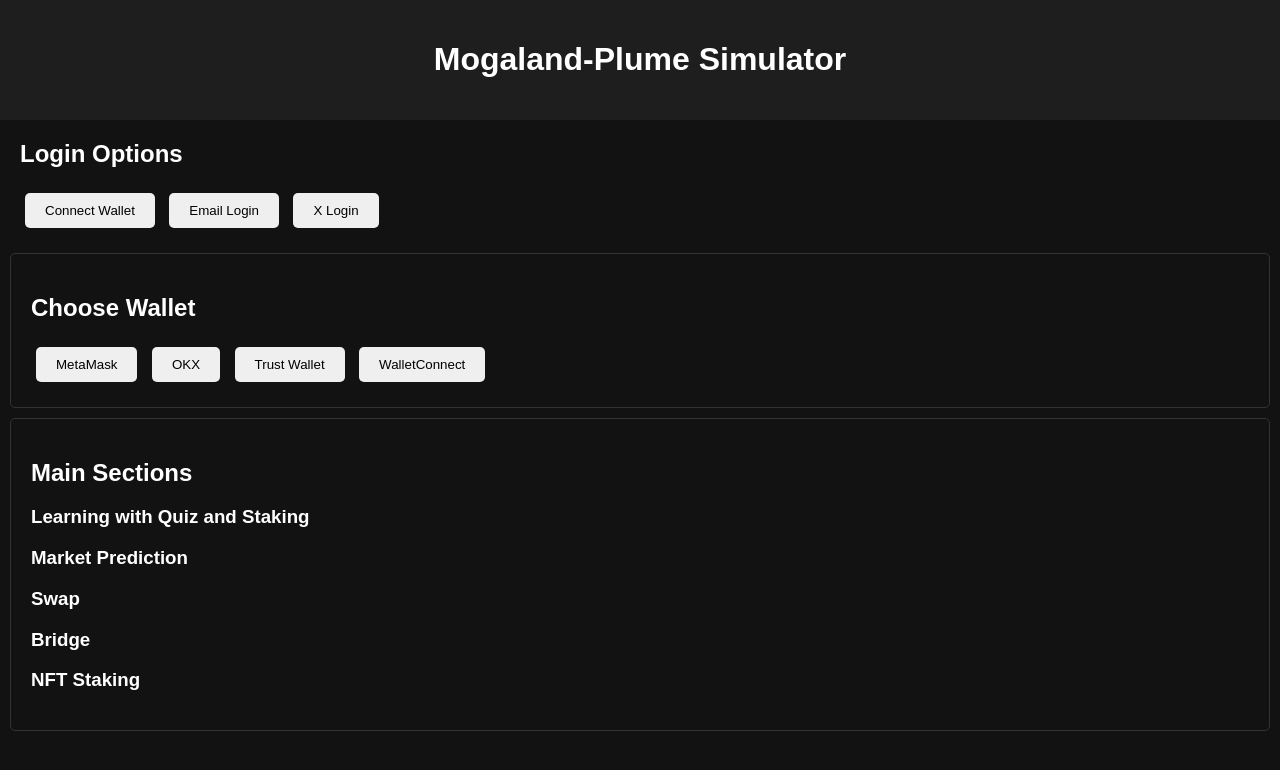
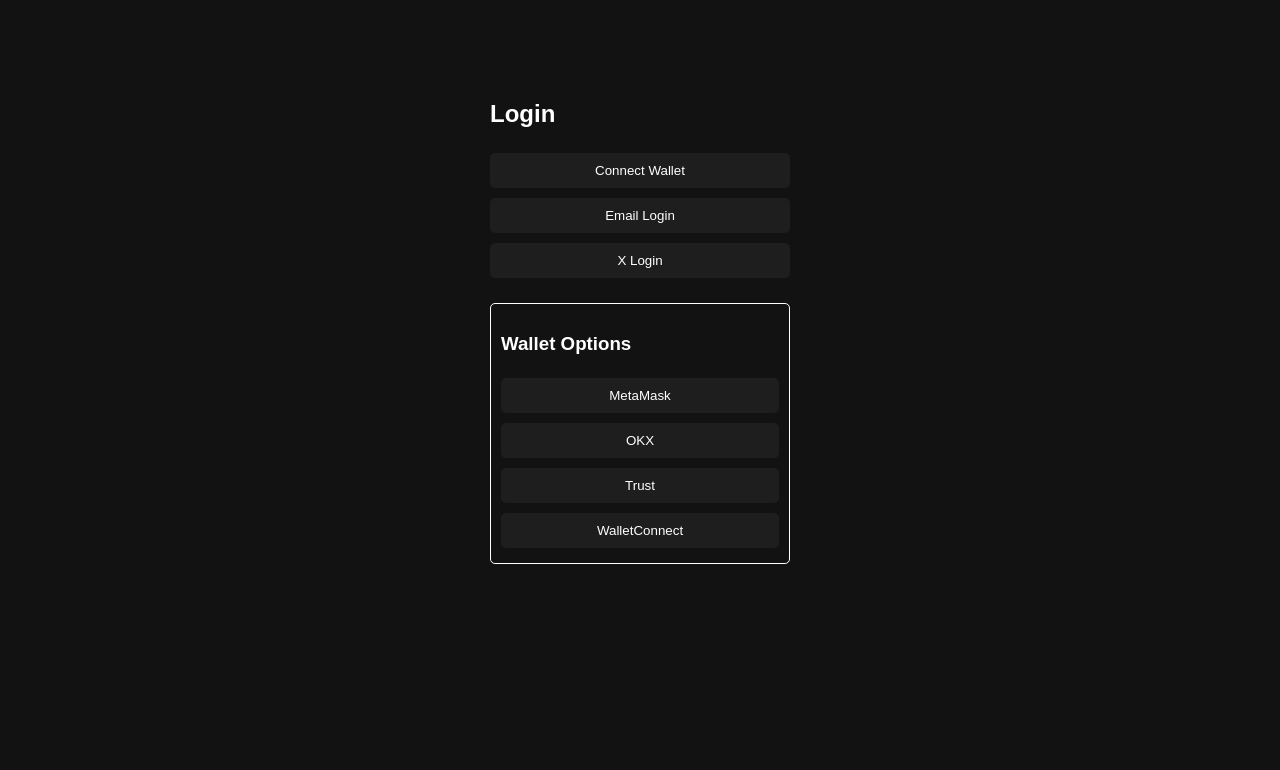
Before and after one commit to Faang21/mogaland-plume-simulator, a plain HTML site: page index.html in a window 1280 px wide. Both pictures are taken after a click on the button "Connect Wallet". Drawn offline with Linux system fonts and the light colour scheme.

Commit message:
Replace index.html with a self-contained HTML login page and dashboard

```diff
--- a/index.html
+++ b/index.html
@@ -3,112 +3,83 @@
 <head>
     <meta charset="UTF-8">
     <meta name="viewport" content="width=device-width, initial-scale=1.0">
-    <title>Mogaland-Plume Simulator</title>
+    <title>Login Page</title>
     <style>
-        body {
-            font-family: Arial, sans-serif;
-            background-color: #121212;
-            color: white;
-            margin: 0;
-            padding: 0;
-        }
-        header {
-            background-color: #1E1E1E;
-            padding: 20px;
-            text-align: center;
-        }
-        .login-options {
-            margin: 20px;
-        }
-        .section {
-            padding: 20px;
-            border: 1px solid #333;
-            margin: 10px;
-            border-radius: 5px;
-        }
-        button {
-            padding: 10px 20px;
-            margin: 5px;
-            border: none;
-            border-radius: 5px;
-            cursor: pointer;
-        }
-        button:hover {
-            background-color: #333;
-        }
+        body { background-color: #121212; color: #ffffff; font-family: Arial, sans-serif; }
+        .container { width: 300px; margin: 100px auto; }
+        button { width: 100%; padding: 10px; margin: 5px 0; border: none; border-radius: 5px; }
+        .dark-btn { background-color: #1e1e1e; color: #ffffff; }
+        .section { margin: 20px 0; padding: 10px; border: 1px solid #ffffff; border-radius: 5px; }
     </style>
 </head>
 <body>
-    <header>
-        <h1>Mogaland-Plume Simulator</h1>
-    </header>
-    <div class="login-options">
-        <h2>Login Options</h2>
-        <button id="connect-wallet">Connect Wallet</button>
-        <button id="email-login">Email Login</button>
-        <button id="x-login">X Login</button>
-    </div>
+    <div class="container">
+        <h2>Login</h2>
+        <button class="dark-btn" id="connectWallet">Connect Wallet</button>
+        <button class="dark-btn" id="emailLogin">Email Login</button>
+        <button class="dark-btn" id="xLogin">X Login</button>
 
-    <div id="wallet-options" class="section" style="display:none;">
-        <h2>Choose Wallet</h2>
-        <button id="metamask">MetaMask</button>
-        <button id="okx">OKX</button>
-        <button id="trust">Trust Wallet</button>
-        <button id="walletconnect">WalletConnect</button>
-    </div>
+        <div id="walletOptions" class="section" style="display: none;">
+            <h3>Wallet Options</h3>
+            <button class="dark-btn" onclick="connect('MetaMask')">MetaMask</button>
+            <button class="dark-btn" onclick="connect('OKX')">OKX</button>
+            <button class="dark-btn" onclick="connect('Trust')">Trust</button>
+            <button class="dark-btn" onclick="connect('WalletConnect')">WalletConnect</button>
+        </div>
 
-    <div id="email-verification" class="section" style="display:none;">
-        <h2>Email Verification</h2>
-        <input type="text" id="otp-code" placeholder="Enter OTP Code" value="123456"/>
-        <button id="verify-email">Verify Email</button>
-    </div>
+        <div id="otpSection" class="section" style="display: none;">
+            <h3>Email Login</h3>
+            <input type="text" id="otp" placeholder="Enter OTP">
+            <button class="dark-btn" id="verifyOtp">Verify OTP</button>
+        </div>
 
-    <div id="x-username" class="section" style="display:none;">
-        <h2>X Login</h2>
-        <input type="text" id="x-username-input" placeholder="@username"/>
-        <button id="x-login-submit">Login</button>
-    </div>
-
-    <div class="section">
-        <h2>Main Sections</h2>
-        <div id="learning-section">
-            <h3>Learning with Quiz and Staking</h3>
-        </div>
-        <div id="market-prediction-section">
-            <h3>Market Prediction</h3>
-        </div>
-        <div id="swap-section">
-            <h3>Swap</h3>
-        </div>
-        <div id="bridge-section">
-            <h3>Bridge</h3>
-        </div>
-        <div id="nft-staking-section">
-            <h3>NFT Staking</h3>
+        <div id="usernameSection" class="section" style="display: none;">
+            <h3>X Login</h3>
+            <input type="text" id="username" placeholder="Enter @username">
+            <button class="dark-btn" id="loginX">Login</button>
         </div>
     </div>
 
+    <div id="dashboard" class="container" style="display: none;">
+        <h2>Main Dashboard</h2>
+        <div class="section">Learning with Quiz and Staking</div>
+        <div class="section">Market Prediction</div>
+        <div class="section">Swap Tokens</div>
+        <div class="section">Bridge Assets</div>
+        <div class="section">NFT Staking</div>
+    </div>
+
     <script>
-        const connectWalletBtn = document.getElementById('connect-wallet');
-        const walletOptions = document.getElementById('wallet-options');
-        const emailLoginBtn = document.getElementById('email-login');
-        const emailVerify = document.getElementById('email-verification');
-        const xLoginBtn = document.getElementById('x-login');
-        const xUserSection = document.getElementById('x-username');
+        document.getElementById('connectWallet').onclick = function() {
+            document.getElementById('walletOptions').style.display = 'block';
+        };
+        document.getElementById('emailLogin').onclick = function() {
+            document.getElementById('otpSection').style.display = 'block';
+        };
+        document.getElementById('xLogin').onclick = function() {
+            document.getElementById('usernameSection').style.display = 'block';
+        };
 
-        connectWalletBtn.addEventListener('click', () => {
-            walletOptions.style.display = 'block';
-        });
+        function connect(wallet) {
+            alert('Connecting to ' + wallet);
+            document.getElementById('dashboard').style.display = 'block';
+        }
 
-        emailLoginBtn.addEventListener('click', () => {
-            emailVerify.style.display = 'block';
-        });
+        document.getElementById('verifyOtp').onclick = function() {
+            const enteredOtp = document.getElementById('otp').value;
+            if (enteredOtp === '123456') {
+                alert('OTP Verified!');
+                document.getElementById('dashboard').style.display = 'block';
+            } else {
+                alert('Incorrect OTP.');
+            }
+        };
 
-        xLoginBtn.addEventListener('click', () => {
-            xUserSection.style.display = 'block';
-        });
-
-        // Additional functions for main sections would go here.
+        document.getElementById('loginX').onclick = function() {
+            const username = document.getElementById('username').value;
+            alert('Logged in as ' + username);
+            document.getElementById('dashboard').style.display = 'block';
+        };
     </script>
 </body>
 </html>
```
